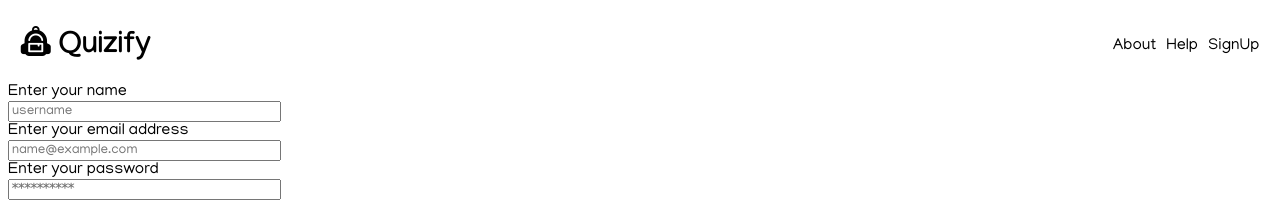
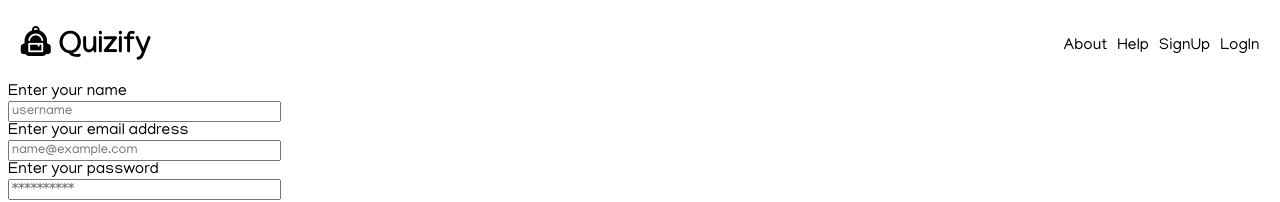
Before and after one commit to malahimansari/Virtual_Exam, a React (Vite) app in the folder client/: page /SignUp in a window 1280 px wide. Shown: the top 202 px of the page. Built offline with nearby package versions, Linux system fonts and the light colour scheme.

Commit message:
added signup and a little bittoiken with localstorage

```diff
--- a/client/src/components/common/Navbar/main.jsx
+++ b/client/src/components/common/Navbar/main.jsx
@@ -1,24 +1,48 @@
-import React from 'react';
-import {Link} from 'react-router-dom';
-import styles from './navbar.module.css';
+import React from "react";
+import { Link } from "react-router-dom";
+import styles from "./navbar.module.css";
+import { useAuth } from "../../../store/auth";
+
 function Navbar() {
+  const { isLoggedIN } = useAuth();
   return (
     <>
       <header>
         <nav>
           <div className={styles.container}>
-                    <div className={styles.logo}><i className="bi bi-backpack2-fill"></i> Quizify</div>
+            <div className={styles.logo}>
+              <i className="bi bi-backpack2-fill"></i> Quizify
+            </div>
             <ul>
-                        <li><Link to='/about'>About</Link></li>
-                        <li><Link to='/help'>Help</Link></li>
-                        <li><Link to='/signup'>SignUp</Link></li>
+              <li>
+                <Link to="/about">About</Link>
+              </li>
+              <li>
+                <Link to="/help">Help</Link>
+              </li>
+              {isLoggedIN ? (
+                <li>
+                  <Link to="/logOut">LogOut</Link>
+                </li>
+              ) : (
+                <>
+                  <li>
+                    <Link to="/signup">SignUp</Link>
+                  </li>
+                  <li>
+                    <Link to="/login">LogIn</Link>
+                  </li>
+                </>
+              )}
             </ul>
-                    <button id={styles.btn}><i className="bi bi-list-nested"></i></button>
+            <button id={styles.btn}>
+              <i className="bi bi-list-nested"></i>
+            </button>
           </div>
         </nav>
       </header>
     </>
-  )
+  );
 }
 
 export default Navbar;
--- a/client/src/main.jsx
+++ b/client/src/main.jsx
@@ -6,15 +6,22 @@ import About from "./pages/About";
 import Help from "./pages/Help";
 import Login from "./pages/Login";
 import SignUp from "./pages/SignUp";
+import { AuthProvider } from "./store/auth.jsx";
+import Navbar from "./components/common/Navbar/main.jsx";
+import { LogOut } from "./pages/LogOut.jsx";
 
 ReactDOM.createRoot(document.getElementById("root")).render(
+  <AuthProvider>
     <BrowserRouter>
+      <Navbar />
       <Routes>
         <Route path="/" element={<App />}></Route>
         <Route path="/About" element={<About />}></Route>
         <Route path="/Help" element={<Help />}></Route>
         <Route path="/LogIn" element={<Login />}></Route>
         <Route path="/SignUp" element={<SignUp />}></Route>
+        <Route path="/logOut" element={<LogOut />}></Route>
       </Routes>
     </BrowserRouter>
+  </AuthProvider>
 );
--- a/client/src/pages/About.jsx
+++ b/client/src/pages/About.jsx
@@ -1,5 +1,4 @@
 import React from 'react'
-import Navbar from '../components/common/Navbar/main'
 import styled from 'styled-components';
 
 const Box = styled.div `
@@ -16,7 +15,6 @@ const Box = styled.div `
 function About() {
   return (
     <>
-      <Navbar />
       <Box>
         <h1>Who are we?</h1>
           <div className='container'>
--- a/client/src/pages/Help.jsx
+++ b/client/src/pages/Help.jsx
@@ -1,21 +1,18 @@
-import React from 'react'
-import Navbar from '../components/common/Navbar/main';
-import { useNavigate } from 'react-router-dom';
+import React from "react";
+import { useNavigate } from "react-router-dom";
 function Help() {
   const navigateTo = useNavigate();
   // Creating a function to navigate to home page for the constructing pages
   // You can change or modify the code down below
-  const gobackHandler = function() {
-    navigateTo('/');
-  }
+  const gobackHandler = function () {
+    navigateTo("/");
+  };
   return (
     <>
-    <Navbar />
-    <div>Help page in construction</div>
-    <button onClick={gobackHandler}>Go Back</button>
-
+      <div>Help page in construction</div>
+      <button onClick={gobackHandler}>Go Back</button>
     </>
-  )
+  );
 }
 
-export default Help
+export default Help;
--- /dev/null
+++ b/client/src/pages/LogOut.jsx
@@ -0,0 +1,12 @@
+import React, { useEffect } from "react";
+import { useNavigate } from "react-router-dom";
+import { useAuth } from "../store/auth";
+
+export const LogOut = () => {
+  const { logoutUser } = useAuth();
+  const navigate = useNavigate();
+  useEffect(() => {
+    logoutUser();
+  }, [logoutUser]);
+  return navigate("/login");
+};
--- a/client/src/pages/Login.jsx
+++ b/client/src/pages/Login.jsx
@@ -1,5 +1,4 @@
 import React, { useState } from "react";
-import Navbar from "../components/common/Navbar/main";
 
 const Login = () => {
   const [user, setUser] = useState({
@@ -12,6 +11,7 @@ const Login = () => {
   };
   const handleSubmit = async (e) => {
     e.preventDefault();
+    try {
       const response = await fetch(
         "http://localhost:8080/api/v1/users/register_user",
         {
@@ -22,11 +22,22 @@ const Login = () => {
           body: JSON.stringify(user),
         }
       );
-    console.log(response);
+      if (response.ok) {
+        setUser({
+          name: "",
+          email: "",
+          password: "",
+        });
+        navigate("/");
+        const data = await response.json();
+        storeTokenInLS(data.token);
+      }
+    } catch (error) {
+      console.log(error);
+    }
   };
   return (
     <>
-      <Navbar />
       <form onSubmit={(event) => handleSubmit}>
         <label htmlFor="email">Enter your email address</label>
         <br />
--- a/client/src/pages/SignUp.jsx
+++ b/client/src/pages/SignUp.jsx
@@ -1,10 +1,12 @@
 import React, { useState } from "react";
-import Navbar from "../components/common/Navbar/main";
 import { Link } from "react-router-dom";
 import { useNavigate } from "react-router-dom";
+import { useAuth } from "../store/auth";
 
 const SignUp = () => {
   const navigate = useNavigate();
+  const { storeTokenInLS } = useAuth();
+
   const [user, setUser] = useState({
     name: "",
     email: "",
@@ -17,7 +19,6 @@ const SignUp = () => {
   };
   const handleSubmit = async (e) => {
     e.preventDefault();
-    console.log(user);
     try {
       const response = await fetch(
         "http://localhost:8080/api/v1/users/register_user",
@@ -37,7 +38,7 @@ const SignUp = () => {
         });
         navigate("/logIn");
         const data = await response.json();
-        console.log(data);
+        storeTokenInLS(data.token);
       }
     } catch (error) {
       console.log(error);
@@ -45,7 +46,6 @@ const SignUp = () => {
   };
   return (
     <>
-      <Navbar />
       <form
         onSubmit={(event) => {
           handleSubmit(event);
--- /dev/null
+++ b/client/src/store/auth.jsx
@@ -0,0 +1,28 @@
+import { useState, createContext, useContext } from "react";
+
+export const AuthContext = createContext();
+
+export const AuthProvider = ({ children }) => {
+  const [token, setToken] = useState(localStorage.getItem("token"));
+  const storeTokenInLS = (serverToken) => {
+    return localStorage.setItem("token", serverToken);
+  };
+
+  let isLoggedIN = !!token;
+
+  console.log(isLoggedIN);
+
+  const logoutUser = () => {
+    setToken("");
+    return localStorage.removeItem("token");
+  };
+  return (
+    <AuthContext.Provider value={{ isLoggedIN, storeTokenInLS, logoutUser }}>
+      {children}
+    </AuthContext.Provider>
+  );
+};
+
+export const useAuth = () => {
+  return useContext(AuthContext);
+};
```
Also changed, not shown: client/src/App.jsx (+5 -5 lines). Lines whose indentation alone changed are shown as unchanged.
